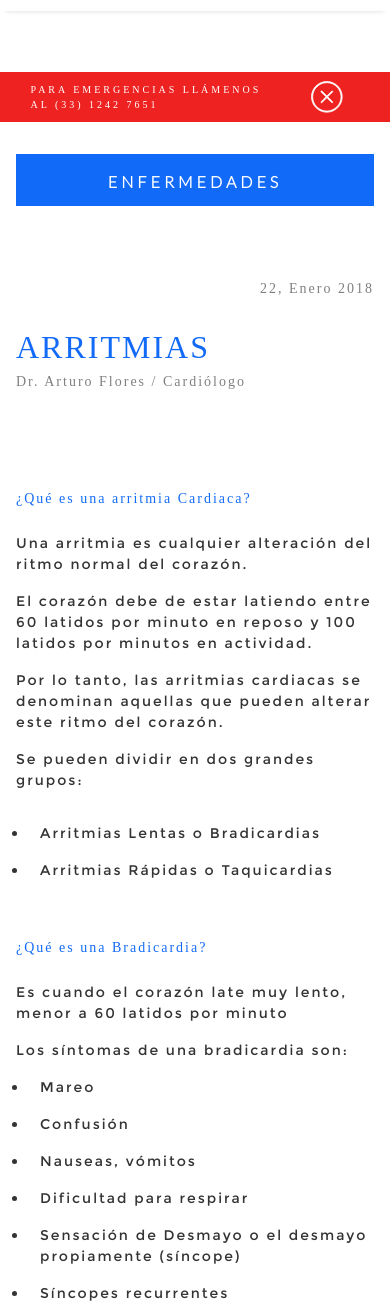
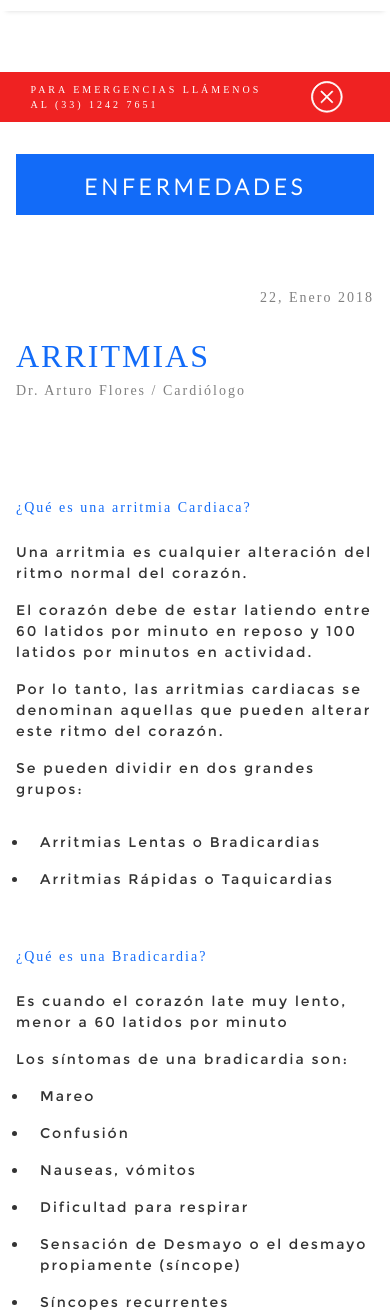
Before and after one commit to aorimx/dr-af, a PHP site: page /arritmias.php in a window 390 px wide. Shown: the top 1311 px of the page. Run offline with PHP 8.4, Linux system fonts and the light colour scheme; some libraries are stand-ins or nearby versions; some web fonts are replaced.

Commit message:
[ADD] correccion de tablet de las enfermedades

```diff
--- a/assets/styles/3-organisims/_j-illness.scss
+++ b/assets/styles/3-organisims/_j-illness.scss
@@ -23,6 +23,9 @@
             width: 65%;
             padding-right: $space-5;
             flex-direction: column;
+            @include tablet{
+               width: 63%;
+            }
             @include mobile{
                width: 100%;
                padding-right: 0;
@@ -36,6 +39,10 @@
             height: auto;
             padding-left: $space-5 ;
             //background-color: blueviolet;
+            @include tablet{
+               width: 37%;
+               padding-left: 0;
+            }
             @include mobile{
                width: 100%;
                padding-left: 0;
@@ -65,7 +72,8 @@
                padding: 16px 48px 12px 48px;
                background: $blue;
                @include tablet{
-                  font-size: 1rem;
+                  font-size: 22px;
+                  padding:  16px 24px 12px 24px;
                   width: 100%;
                }
             }
--- a/assets/styles/main.css
+++ b/assets/styles/main.css
@@ -2347,6 +2347,9 @@ footer {
         width: 65%;
         padding-right: 40px;
         flex-direction: column; }
+        @media screen and (max-width: 900px) {
+          .illness-container .illness-content .illness .left-side {
+            width: 63%; } }
         @media screen and (max-width: 600px) {
           .illness-container .illness-content .illness .left-side {
             width: 100%;
@@ -2357,6 +2360,10 @@ footer {
         width: 35%;
         height: auto;
         padding-left: 40px; }
+        @media screen and (max-width: 900px) {
+          .illness-container .illness-content .illness .right-side {
+            width: 37%;
+            padding-left: 0; } }
         @media screen and (max-width: 600px) {
           .illness-container .illness-content .illness .right-side {
             width: 100%;
@@ -2384,7 +2391,8 @@ footer {
           background: #126bf8; }
           @media screen and (max-width: 900px) {
             .illness-container .illness-content .illness .title-content .p-h2 {
-              font-size: 1rem;
+              font-size: 22px;
+              padding: 16px 24px 12px 24px;
               width: 100%; } }
       .illness-container .illness-content .illness .date {
         display: flex;
```
Also changed, not shown: 1 other file.
